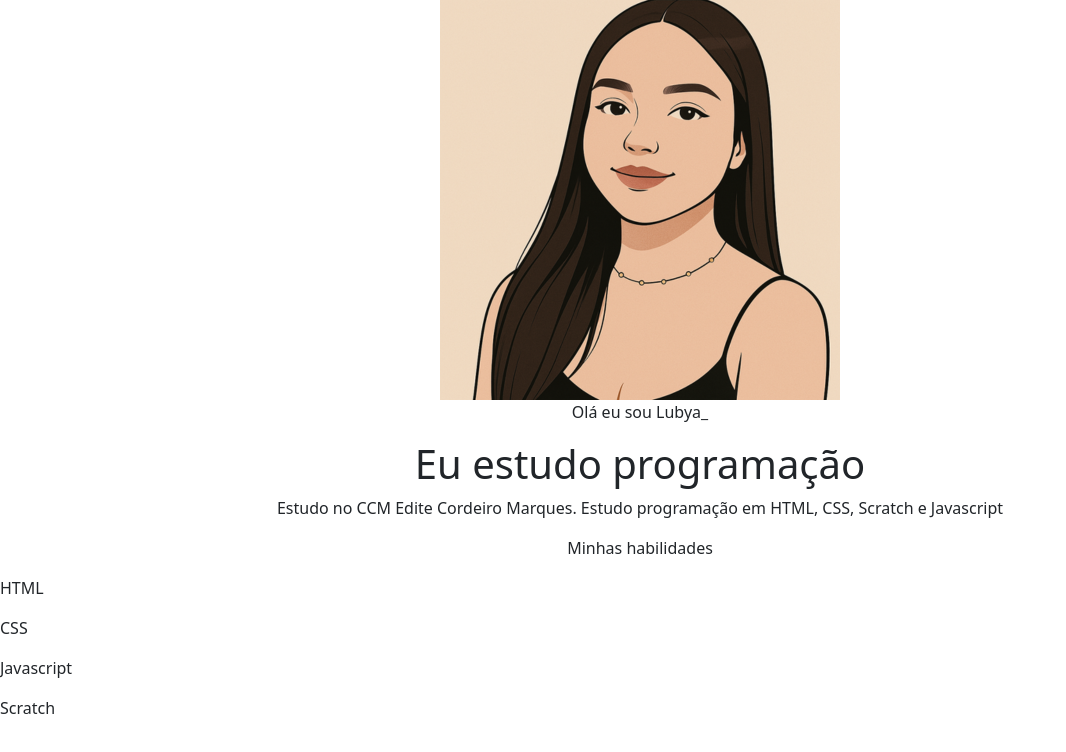
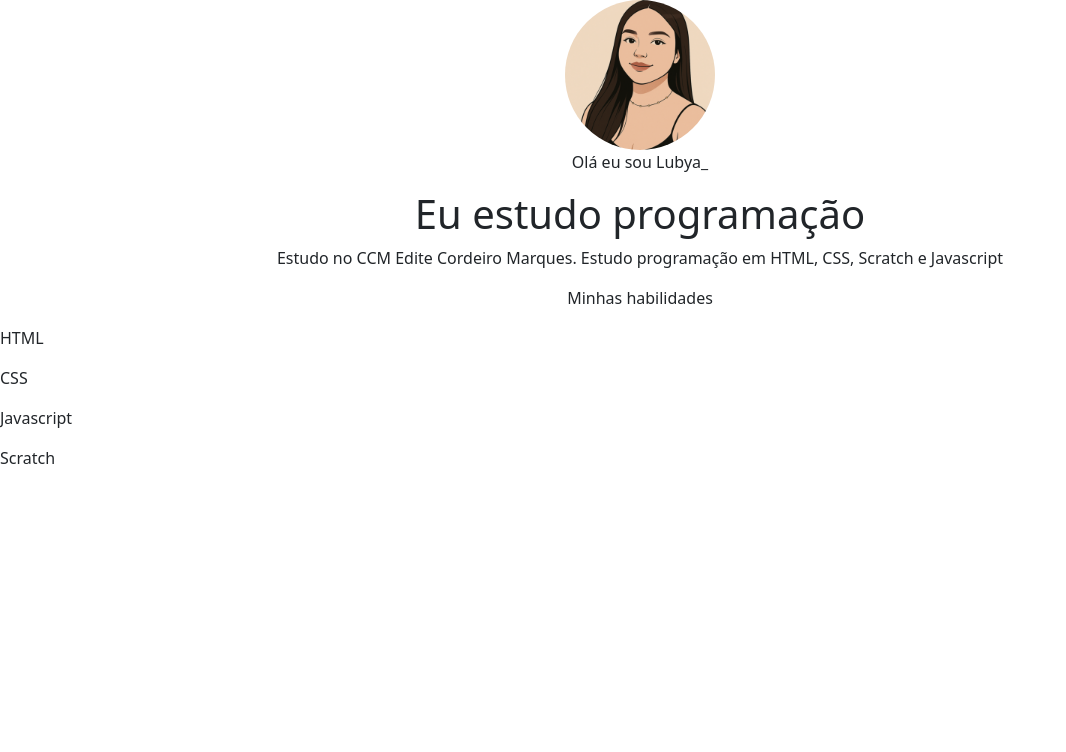
Before and after one commit to Lubylene/Portifolio, a plain HTML site: page index.html in a window 1280 px wide. Shown: the whole page, without its empty margins (0-1066 px from the left). Drawn offline with nearby package versions, Linux system fonts and the light colour scheme.

Commit message:
rounded-circle

```diff
--- a/index.html
+++ b/index.html
@@ -10,7 +10,7 @@
 </head>
 <body>
     <header class="container text-center">
-   <img src="img/Design sem nome (2).png" alt="avatar da Lubya">
+   <img src="img/Design sem nome (2).png" alt="avatar da Lubya" class="rounded-circle" width="150" height="150" srcset="" />
 <p>Olá eu sou Lubya_</p>
 <h1>Eu estudo programação</h1>
 <p>Estudo no CCM Edite Cordeiro Marques. Estudo programação em HTML, CSS, Scratch e Javascript</p>
```
